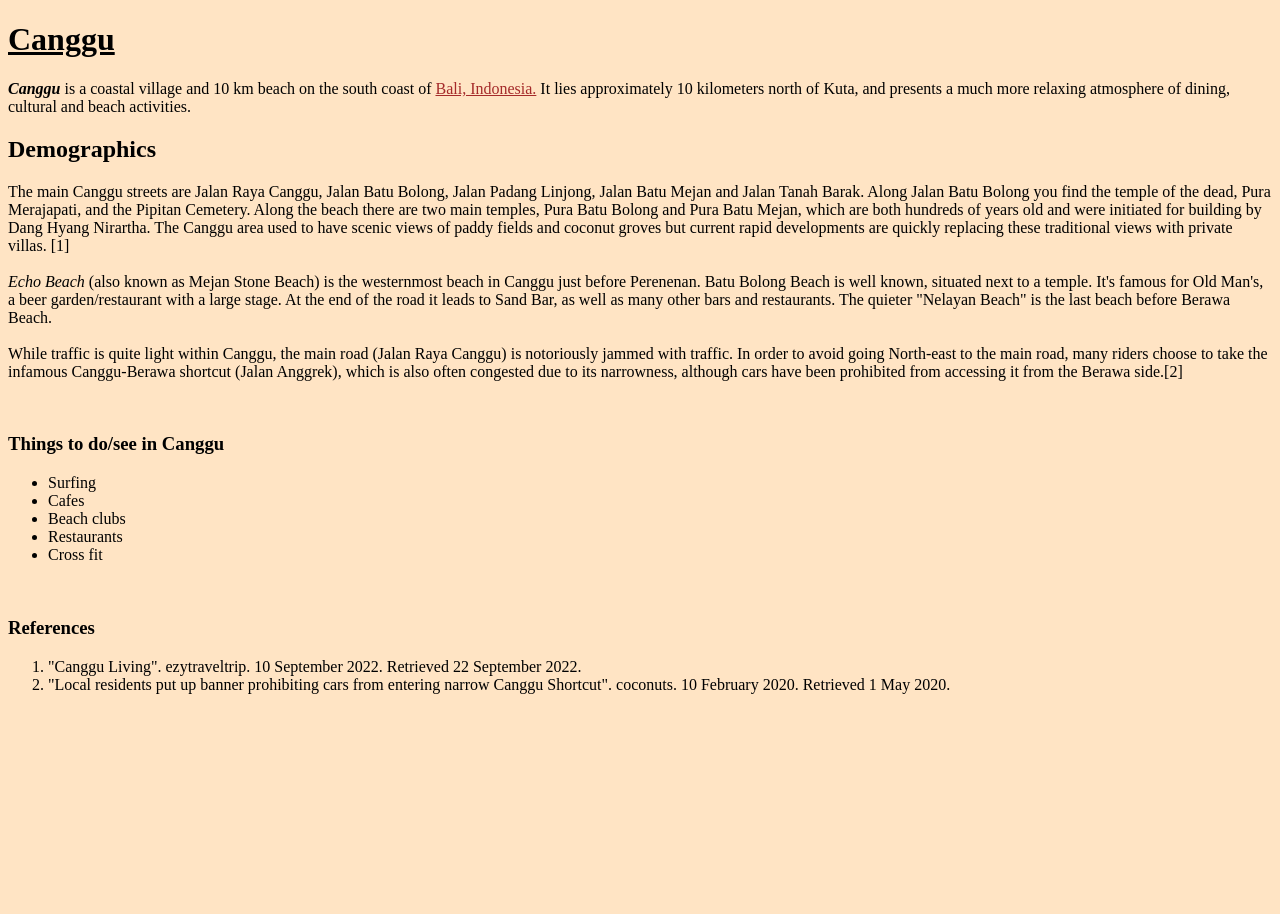
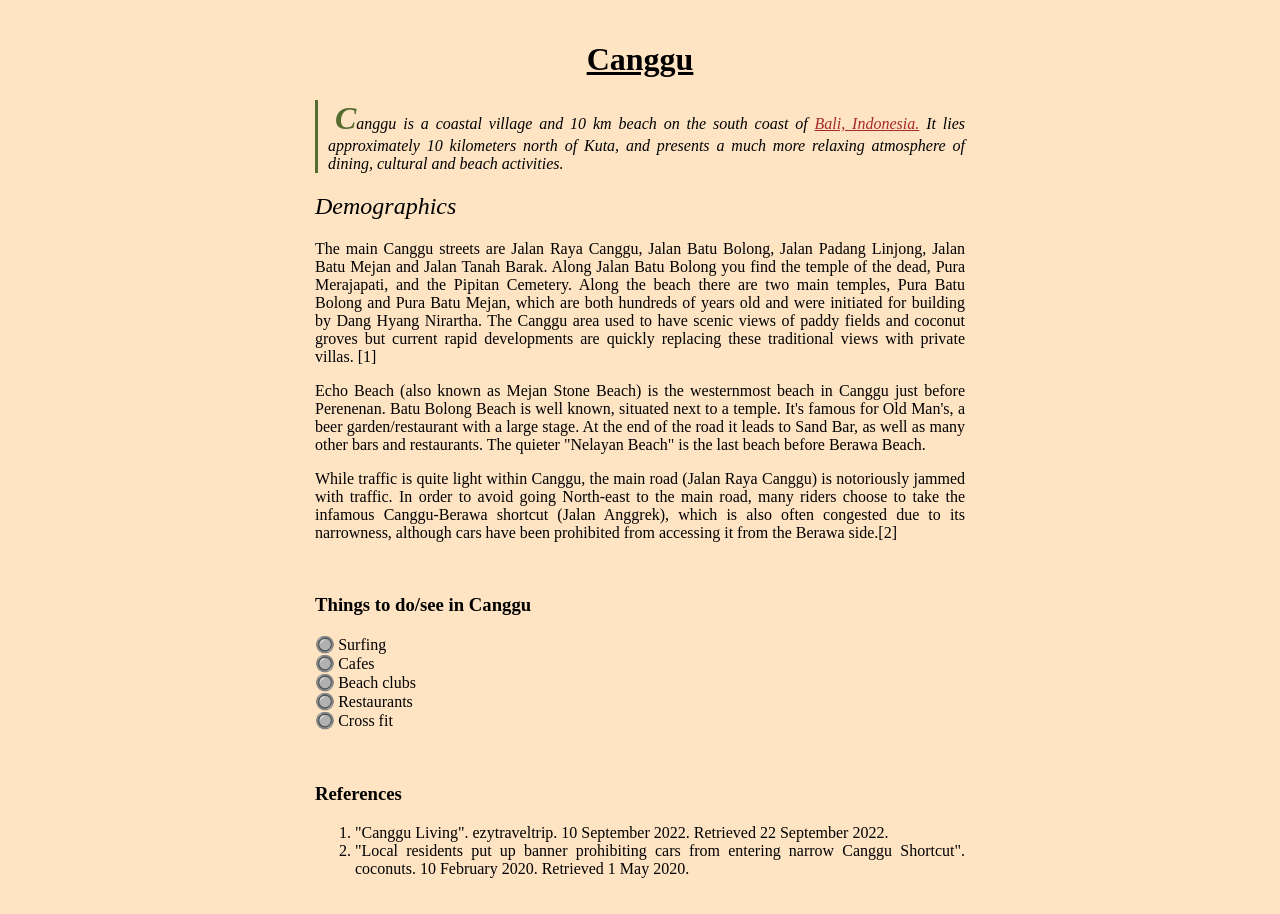
Before and after one commit to dhawryluk/wiki-markup, a plain HTML site: page index.html in a window 1280 px wide. Before the commit the page ends 800 px from the top, so only its background shows below. Drawn offline with Linux system fonts and the light colour scheme.

Commit message:
css added

```diff
--- a/index.html
+++ b/index.html
@@ -3,23 +3,25 @@
 <head>
   <meta charset="UTF-8">
   <meta name="viewport" content="width=device-width, initial-scale=1.0">
+  <link rel="stylesheet" href="styles/style.css">
   <title>Life in Canggu</title>
 </head>
 
-<body style="background-color: bisque;">
-<h1 style="text-decoration: underline;">Canggu</h1>
+<body>
+<h1>Canggu</h1>
 <article>
   <div>
-    <p>
-    <strong><em>Canggu</em></strong> is a coastal village and 10 km beach on the south coast of <a style="color: brown;"   href="https://en.wikipedia.org/wiki/Bali">Bali, Indonesia.</a> It lies approximately 10 kilometers north of Kuta, and presents a much more relaxing atmosphere of dining, cultural and beach activities.
+    <p class="first-paragraph">
+    Canggu is a coastal village and 10 km beach on the south coast of <a href="https://en.wikipedia.org/wiki/Bali">Bali, Indonesia.</a> It lies approximately 10 kilometers north of Kuta, and presents a much more relaxing atmosphere of dining, cultural and beach activities.
     </p>
 
     <h2>Demographics</h2>
     <p>
-      The main Canggu streets are Jalan Raya Canggu, Jalan Batu Bolong, Jalan Padang Linjong, Jalan Batu Mejan and Jalan Tanah Barak. Along Jalan Batu Bolong you find the temple of the dead, Pura Merajapati, and the Pipitan Cemetery. Along the beach there are two main temples, Pura Batu Bolong and Pura Batu Mejan, which are both hundreds of years old and were initiated for building by Dang Hyang Nirartha. The Canggu area used to have scenic views of paddy fields and coconut groves but current rapid developments are quickly replacing these traditional views with private villas. [1]
-    <br><br>
-      <em>Echo Beach</em> (also known as Mejan Stone Beach) is the westernmost beach in Canggu just before Perenenan. Batu Bolong Beach is well known, situated next to a temple. It's famous for Old Man's, a beer garden/restaurant with a large stage. At the end of the road it leads to Sand Bar, as well as many other bars and restaurants. The quieter "Nelayan Beach" is the last beach before Berawa Beach.
-    <br><br>
+      The main Canggu streets are Jalan Raya Canggu, Jalan Batu Bolong, Jalan Padang Linjong, Jalan Batu Mejan and Jalan Tanah Barak. Along Jalan Batu Bolong you find the temple of the dead, Pura Merajapati, and the Pipitan Cemetery. Along the beach there are two main temples, Pura Batu Bolong and Pura Batu Mejan, which are both hundreds of years old and were initiated for building by Dang Hyang Nirartha. The Canggu area used to have scenic views of paddy fields and coconut groves but current rapid developments are quickly replacing these traditional views with private villas. [1]</p>
+    <p>
+      Echo Beach (also known as Mejan Stone Beach) is the westernmost beach in Canggu just before Perenenan. Batu Bolong Beach is well known, situated next to a temple. It's famous for Old Man's, a beer garden/restaurant with a large stage. At the end of the road it leads to Sand Bar, as well as many other bars and restaurants. The quieter "Nelayan Beach" is the last beach before Berawa Beach.
+    </p>
+    <p>
       While traffic is quite light within Canggu, the main road (Jalan Raya Canggu) is notoriously jammed with traffic. In order to avoid going North-east to the main road, many riders choose to take the infamous Canggu-Berawa shortcut (Jalan Anggrek), which is also often congested due to its narrowness, although cars have been prohibited from accessing it from the Berawa side.[2]
     </p>
 
--- /dev/null
+++ b/styles/style.css
@@ -0,0 +1,54 @@
+
+body {
+  background-color: bisque;
+  margin: auto;
+  text-align: justify;
+  padding: 20px;
+  max-width: 650px;
+
+}
+
+h1 {
+  text-align: center;
+  text-decoration: underline;
+}
+
+h2 {
+  font-style: italic;
+  font-weight: lighter;
+}
+
+.first-paragraph {
+  border-left: 3px solid darkolivegreen;
+  padding-left: 10px;
+  text-indent: 7px;
+  text-wrap: inherit;
+  font-style: italic;
+}
+
+.first-paragraph::first-letter {
+  font-weight: 900;
+  font-size: 200%;
+  color: darkolivegreen;
+}
+
+a {
+  color: brown;
+}
+
+a:hover {
+  background-color: white;
+  color: darkolivegreen;
+}
+
+ul {
+  list-style: none;
+  padding: 0;
+}
+
+
+ul li::before {
+  content: "🔘";
+  display: inline-block;
+  margin-right: 0.2rem;
+}
```
